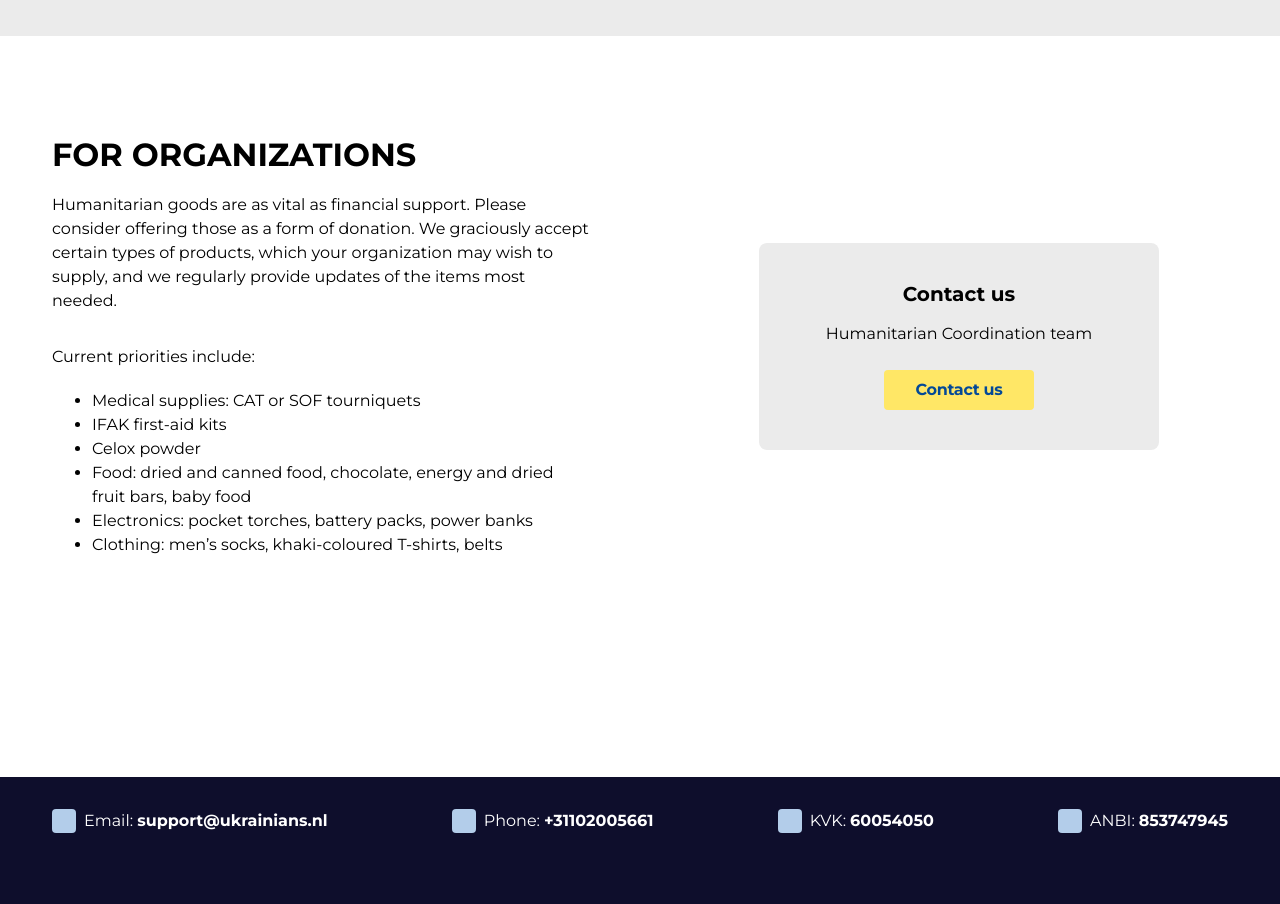
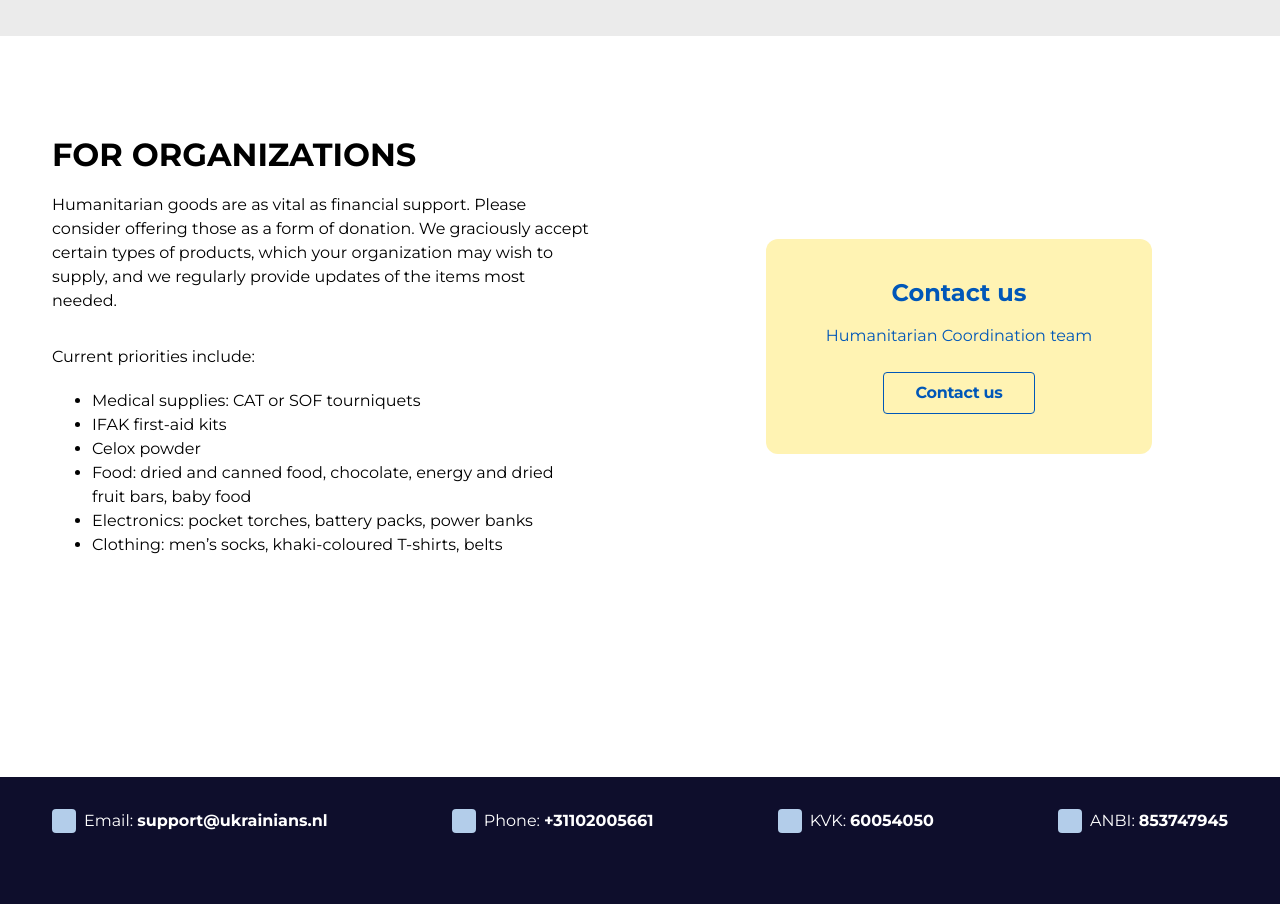
Before and after one commit to ua-nl/ukrainians.nl, a Next.js app in the folder apps/web/: page /humanitarian-aid in a window 1280 px wide. Shown: the part 1260-2164 px from the top of the page. Built offline with nearby package versions, Linux system fonts and the light colour scheme.

Commit message:
add banner component

```diff
--- a/apps/web/src/components/financialSupport/BlockSection.tsx
+++ b/apps/web/src/components/financialSupport/BlockSection.tsx
@@ -14,8 +14,8 @@
   display: 'flex',
   flexDirection: 'column',
   alignItems: 'center',
-  borderRadius: '8px',
-  maxWidth: 800,
+  borderRadius: '12px',
+  width: '100%',
 }));
 
 export const BlockSection = () => {
--- a/apps/web/src/components/humanitarianAid/ForOrganizationsSection.tsx
+++ b/apps/web/src/components/humanitarianAid/ForOrganizationsSection.tsx
@@ -1,6 +1,6 @@
 import { styled } from '@mui/system';
 import { UASysColors } from 'ui/lib';
-import { Button, Col, H1, H3, Para, Section } from 'ui/ux';
+import { Banner, Button, Col, H1, H2, Para, Section } from 'ui/ux';
 
 const List = styled('ul')(() => ({
   marginBlock: 0,
@@ -50,11 +50,11 @@
 
         <Col.Item sm={6} vAlign="center">
           <ContactBoxContainer>
-            <ContactBox>
-              <H3 mb={4}>Contact us</H3>
+            <Banner>
+              <H2 mb={4}>Contact us</H2>
               <Para mb={6}>Humanitarian Coordination team</Para>
-              <Button type="accent">Contact us</Button>
-            </ContactBox>
+              <Button>Contact us</Button>
+            </Banner>
           </ContactBoxContainer>
         </Col.Item>
       </Col.Container>
--- a/packages/ui/src/ux.ts
+++ b/packages/ui/src/ux.ts
@@ -1,5 +1,6 @@
 export * from './ux/AppHead';
 export * from './ux/AppWrapper';
+export * from './ux/Banner';
 export * from './ux/Breadcrumbs';
 export * from './ux/Button';
 export * from './ux/Card';
--- /dev/null
+++ b/packages/ui/src/ux/Banner.tsx
@@ -0,0 +1,35 @@
+import { styled } from '@mui/system';
+import { ReactNode } from 'react';
+import { UASysColors } from 'ui/lib';
+import { Section } from 'ui/ux';
+
+type BannerProps = {
+  children: ReactNode;
+};
+
+const Container = styled('div')(({ theme }) => ({
+  display: 'flex',
+  flexDirection: 'column',
+  alignItems: 'center',
+  backgroundColor: UASysColors.yellow30,
+  borderRadius: '12px',
+  padding: theme.spacing(10, 15),
+  color: UASysColors.blue100,
+}));
+
+const Content = styled('div')(() => ({
+  display: 'flex',
+  flexDirection: 'column',
+  alignItems: 'center',
+  maxWidth: '600px',
+}));
+
+export const Banner = ({ children }: BannerProps) => {
+  return (
+    <Section>
+      <Container>
+        <Content>{children}</Content>
+      </Container>
+    </Section>
+  );
+};
```
Also changed, not shown: apps/web/src/pages/financial-support.tsx (+9 -3 lines).
